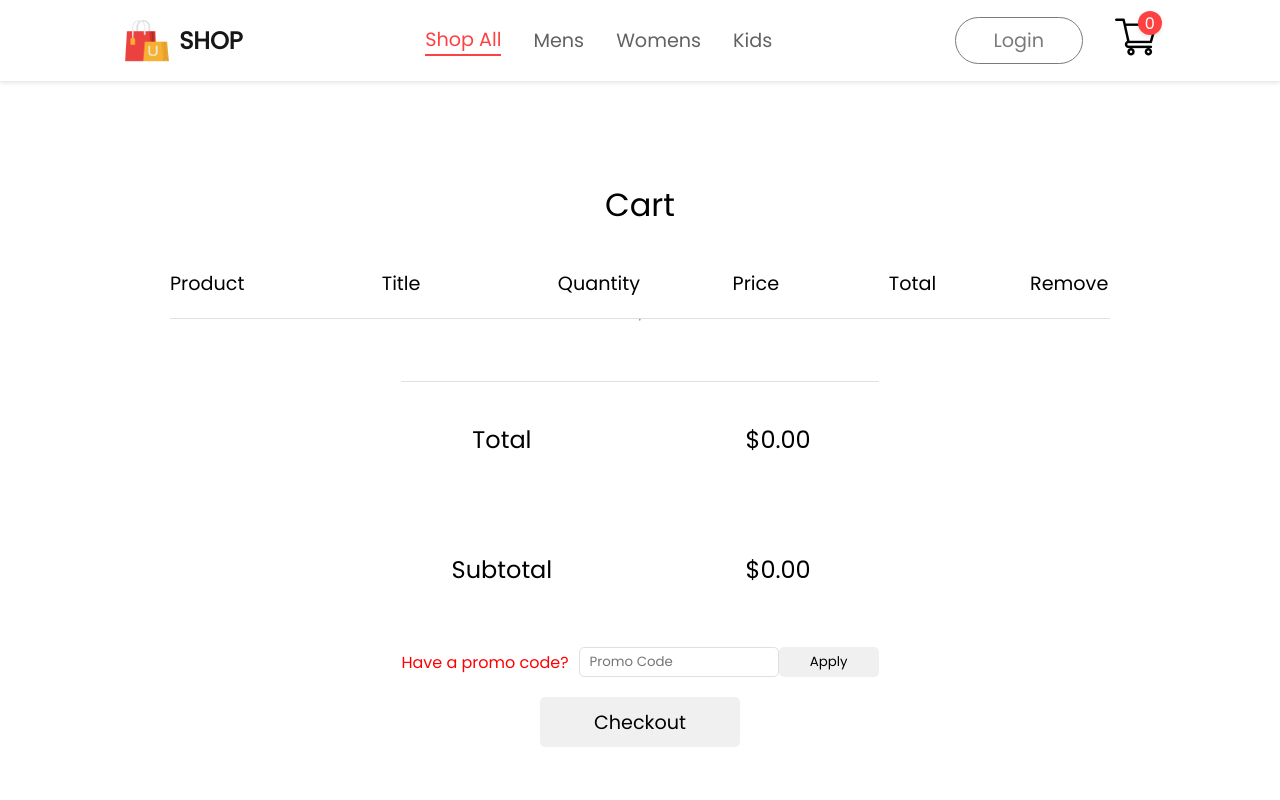
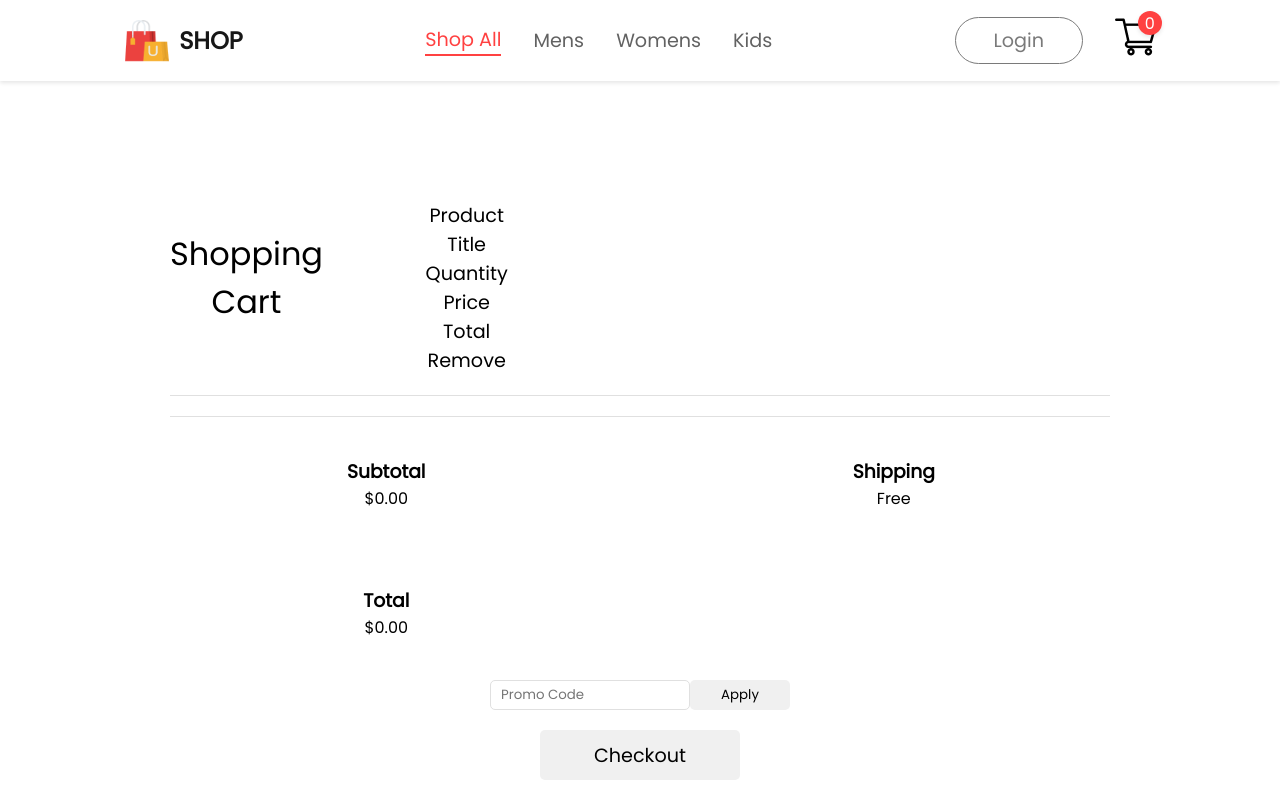
Before and after one commit to ArnaldoGonzalez81318/React-E-Commerce, a React (Create React App) app in the folder frontend/: page /cart in a window 1280 px wide. Shown: the top 800 px of the page. Built offline with nearby package versions, Linux system fonts and the light colour scheme.

Commit message:
Update cartItems.jsx

```diff
--- a/frontend/src/Components/Cart/cartItems.jsx
+++ b/frontend/src/Components/Cart/cartItems.jsx
@@ -9,8 +9,9 @@ const CartItems = () => {
 
   return (
     <div className="cart-items">
-      <h2>Cart</h2>
-      <div className='cart-items-header'>
+      <div className="cart-items-header">
+        <h2>Shopping Cart</h2>
+        <div className='cart-items-header-wrapper'>
           <h3>Product</h3>
           <h3>Title</h3>
           <h3>Quantity</h3>
@@ -18,8 +19,7 @@ const CartItems = () => {
           <h3>Total</h3>
           <h3>Remove</h3>
         </div>
-      <hr />
-      <div className='cart-items-container'>
+
         <div className='cart-items-list'>
           {all_products.map((product) => {
             if (cartItems[product.id] > 0) {
@@ -39,27 +39,39 @@ const CartItems = () => {
                       <img src={remove_icon} className='remove-icon' alt='remove' />
                     </div>
                   </div>
-                  <hr />
                 </div>
               );
             } else {
               return null;
             }
           })}
+        </div>
+      </div>
 
       <div className='cart-items-total'>
         <div className='cart-items-total-wrapper'>
-              <h2>Total</h2>
-              <h2>${all_products.reduce((acc, product) => {
+          <div className='cart-items-total-subtotal'>
+            <h3>Subtotal</h3>
+            <p>
+              ${all_products.reduce((acc, product) => {
                 return acc + cartItems[product.id] * product.new_price;
-              }, 0).toFixed(2)}</h2>
-              <h2>Subtotal</h2>
-              <h2>${all_products.reduce((acc, product) => {
+              }, 0).toFixed(2)}
+            </p>
+          </div>
+          <div className='cart-items-total-shipping'>
+            <h3>Shipping</h3>
+            <p>Free</p>
+          </div>
+          <div className='cart-items-total-total'>
+            <h3>Total</h3>
+            <p>
+              ${all_products.reduce((acc, product) => {
                 return acc + cartItems[product.id] * product.new_price;
-              }, 0).toFixed(2)}</h2>
+              }, 0).toFixed(2)}
+            </p>
+          </div>
         </div>
         <div className='cart-items-promo'>
-              <p><span>Have a promo code?</span></p>
           <input type='text' placeholder='Promo Code' />
           <button>Apply</button>
         </div>
@@ -68,8 +80,6 @@ const CartItems = () => {
         </div>
       </div>
     </div>
-      </div>
-    </div>
   )
 }
 
```
Lines whose indentation alone changed are shown as unchanged.
